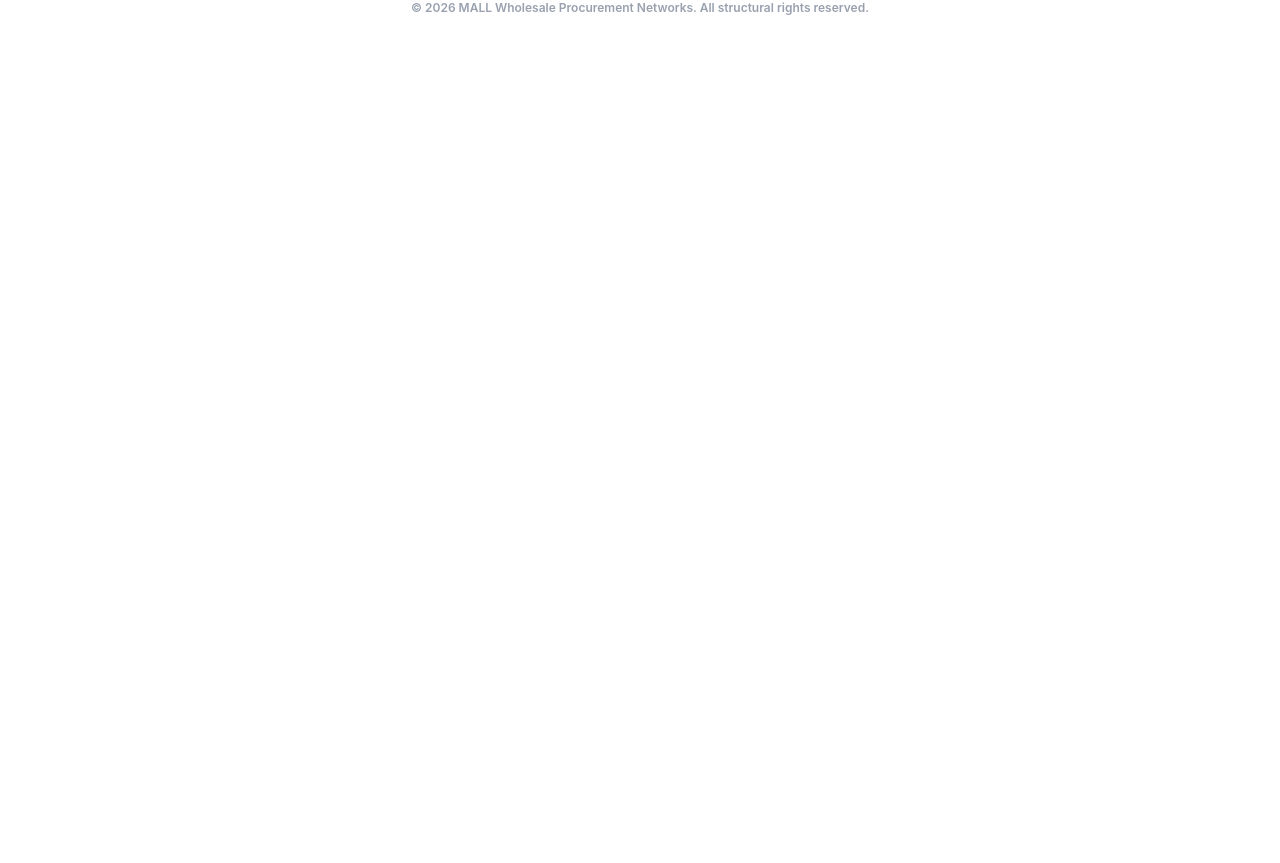
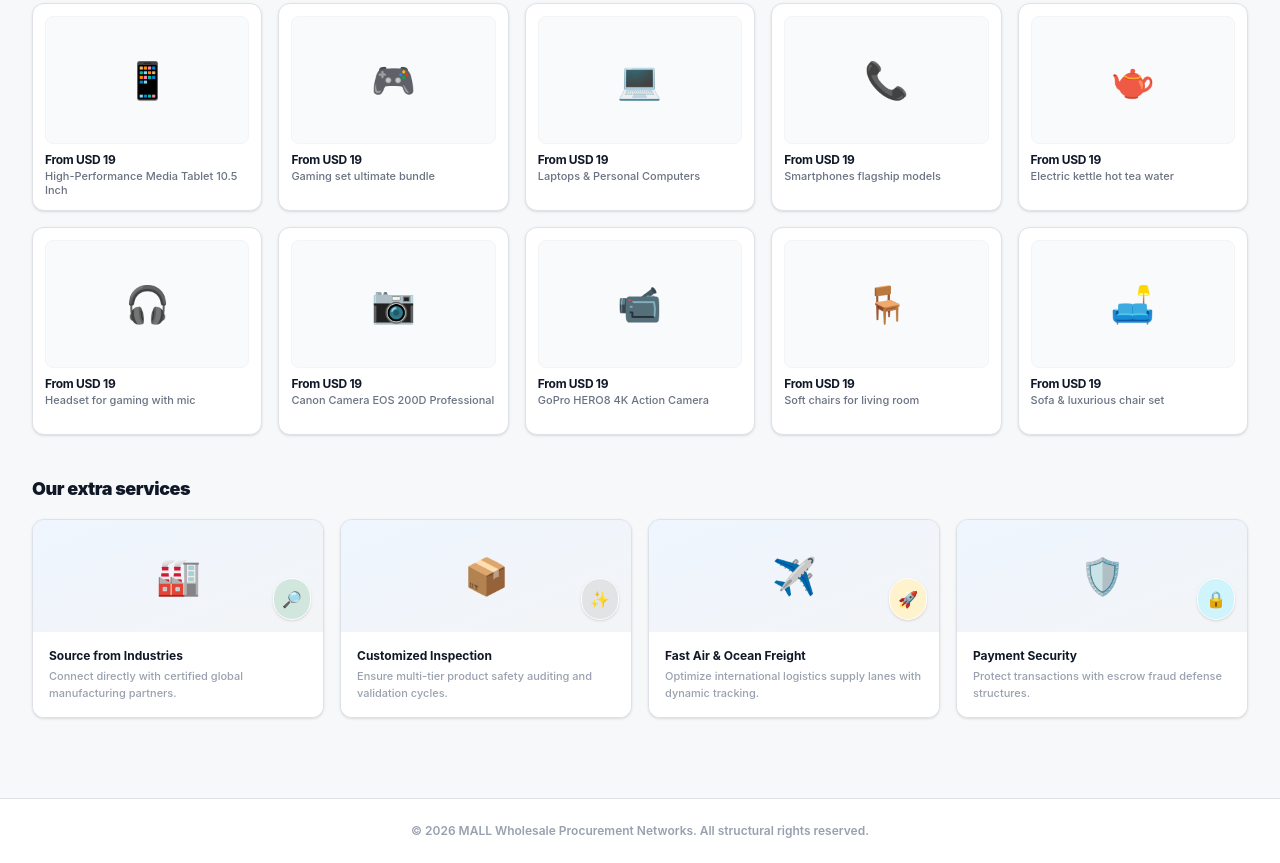
Before and after one commit to aroojnoreen/ecommerce-fullstack-design, a React app in the folder frontend/: page / in a window 1280 px wide. Shown: the part 1136-1999 px from the top of the page. Before the commit the page ends 1176 px from the top, so only its background shows below. Built offline with nearby package versions, Linux system fonts and the light colour scheme; no server answers; the HTML template or start-up script is replaced by a standard one.

Commit message:
fix: fully restore recommended items and extra services sections to homepage footer base

```diff
--- a/frontend/src/pages/home.jsx
+++ b/frontend/src/pages/home.jsx
@@ -42,8 +42,11 @@ function Home({ setPage, setSelectedProductId, onCategorySelect }) {
   const consumerElectronicsItems = dynamicElectronics.length >= 4 ? dynamicElectronics.slice(0, 8) : fallbackElectronics
   const dealsItems = products.length >= 5 ? products.slice(0, 5) : fallbackElectronics.slice(0, 5)
 
+  // Use all products for the recommended list fallback if explicit recommendations aren't flagged
+  const recommendedItems = products.length >= 5 ? products.slice(0, 10) : [...fallbackElectronics, ...fallbackHome].slice(0, 10)
+
   return (
-    <div className="space-y-8 text-left antialiased animate-fade-in pb-12">
+    <div className="space-y-10 text-left antialiased animate-fade-in pb-12">
 
       {/* 3-COLUMN HERO STRIP */}
       <div className="bg-white border border-[#DEE2E7] rounded-xl p-4 grid grid-cols-1 md:grid-cols-4 gap-6 min-h-[380px] shadow-sm">
@@ -167,6 +170,78 @@ function Home({ setPage, setSelectedProductId, onCategorySelect }) {
         </div>
       </div>
 
+      {/* RESTORED SECTION 4: RECOMMENDED ITEMS GRID */}
+      <div className="space-y-4 text-left">
+        <h3 className="text-lg font-black text-gray-900 tracking-tight">Recommended items</h3>
+        <div className="grid grid-cols-2 sm:grid-cols-3 md:grid-cols-5 gap-4">
+          {recommendedItems.map((product) => (
+            <div
+              key={product.id}
+              onClick={() => { setSelectedProductId(product.id); setPage('detail'); }}
+              className="bg-white border border-[#DEE2E7] rounded-xl p-3 space-y-2 shadow-sm hover:shadow-md transition cursor-pointer flex flex-col justify-between"
+            >
+              <div className="bg-gray-50 h-32 rounded-lg flex items-center justify-center text-4xl select-none border border-gray-100">
+                {product.image}
+              </div>
+              <div className="space-y-0.5">
+                <p className="text-gray-900 font-bold text-xs tracking-tight truncate">{product.price || '$19.00'}</p>
+                <h4 className="text-gray-500 font-medium text-[11px] line-clamp-2 leading-tight min-h-[28px]">{product.name}</h4>
+              </div>
+            </div>
+          ))}
+        </div>
+      </div>
+
+      {/* RESTORED SECTION 5: EXTRA SERVICES GRID */}
+      <div className="space-y-4 text-left">
+        <h3 className="text-lg font-black text-gray-900 tracking-tight">Our extra services</h3>
+        <div className="grid grid-cols-1 sm:grid-cols-2 md:grid-cols-4 gap-4">
+          <div className="bg-white border border-[#DEE2E7] rounded-xl overflow-hidden shadow-sm hover:shadow-md transition relative group">
+            <div className="h-28 bg-gray-900/10 flex items-center justify-center text-4xl relative overflow-hidden bg-gradient-to-br from-blue-50 to-gray-100">
+              🏭
+              <div className="absolute right-3 bottom-3 bg-[#D1E7DD] p-2 rounded-full border border-white text-base shadow-sm">🔎</div>
+            </div>
+            <div className="p-4 space-y-1 bg-white relative">
+              <h4 className="font-bold text-xs text-gray-900">Source from Industries</h4>
+              <p className="text-gray-400 text-[11px] font-medium leading-normal">Connect directly with certified global manufacturing partners.</p>
+            </div>
+          </div>
+
+          <div className="bg-white border border-[#DEE2E7] rounded-xl overflow-hidden shadow-sm hover:shadow-md transition relative group">
+            <div className="h-28 bg-gray-900/10 flex items-center justify-center text-4xl relative overflow-hidden bg-gradient-to-br from-blue-50 to-gray-100">
+              📦
+              <div className="absolute right-3 bottom-3 bg-[#E2E3E5] p-2 rounded-full border border-white text-base shadow-sm">✨</div>
+            </div>
+            <div className="p-4 space-y-1 bg-white relative">
+              <h4 className="font-bold text-xs text-gray-900">Customized Inspection</h4>
+              <p className="text-gray-400 text-[11px] font-medium leading-normal">Ensure multi-tier product safety auditing and validation cycles.</p>
+            </div>
+          </div>
+
+          <div className="bg-white border border-[#DEE2E7] rounded-xl overflow-hidden shadow-sm hover:shadow-md transition relative group">
+            <div className="h-28 bg-gray-900/10 flex items-center justify-center text-4xl relative overflow-hidden bg-gradient-to-br from-blue-50 to-gray-100">
+              ✈️
+              <div className="absolute right-3 bottom-3 bg-[#FFF3CD] p-2 rounded-full border border-white text-base shadow-sm">🚀</div>
+            </div>
+            <div className="p-4 space-y-1 bg-white relative">
+              <h4 className="font-bold text-xs text-gray-900">Fast Air & Ocean Freight</h4>
+              <p className="text-gray-400 text-[11px] font-medium leading-normal">Optimize international logistics supply lanes with dynamic tracking.</p>
+            </div>
+          </div>
+
+          <div className="bg-white border border-[#DEE2E7] rounded-xl overflow-hidden shadow-sm hover:shadow-md transition relative group">
+            <div className="h-28 bg-gray-900/10 flex items-center justify-center text-4xl relative overflow-hidden bg-gradient-to-br from-blue-50 to-gray-100">
+              🛡️
+              <div className="absolute right-3 bottom-3 bg-[#CFF4FC] p-2 rounded-full border border-white text-base shadow-sm">🔒</div>
+            </div>
+            <div className="p-4 space-y-1 bg-white relative">
+              <h4 className="font-bold text-xs text-gray-900">Payment Security</h4>
+              <p className="text-gray-400 text-[11px] font-medium leading-normal">Protect transactions with escrow fraud defense structures.</p>
+            </div>
+          </div>
+        </div>
+      </div>
+
     </div>
   )
 }
```
